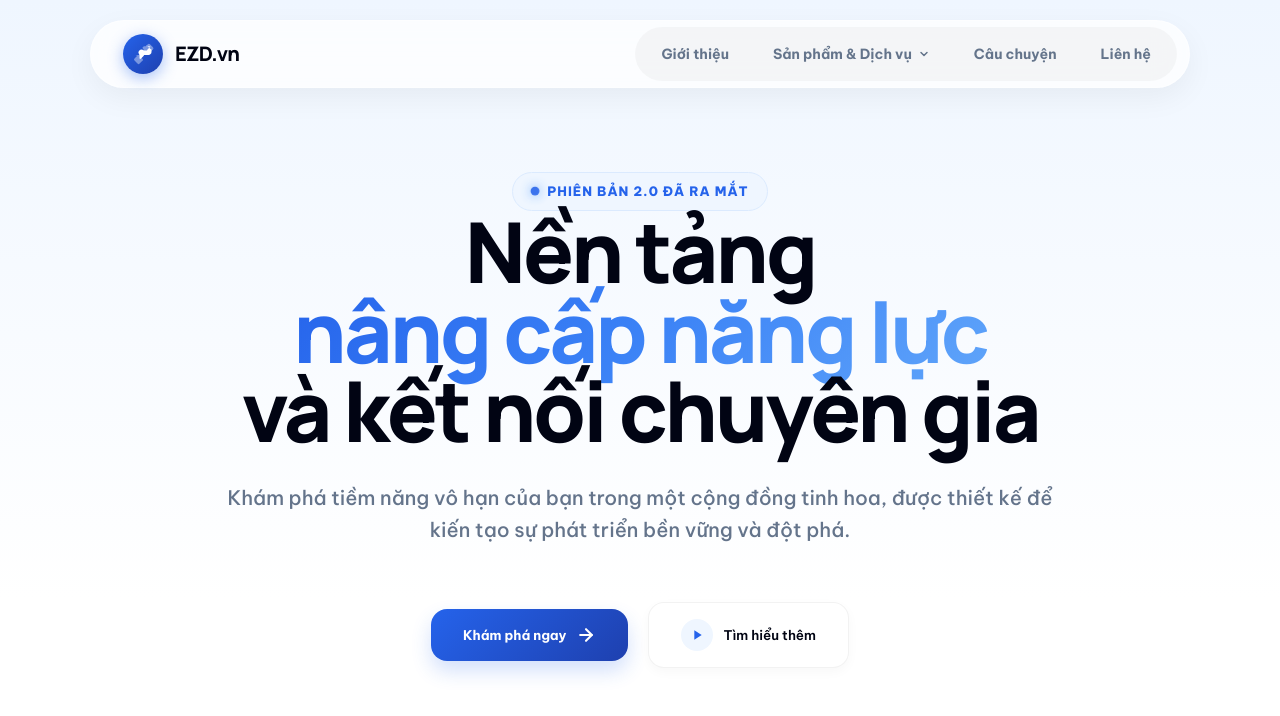
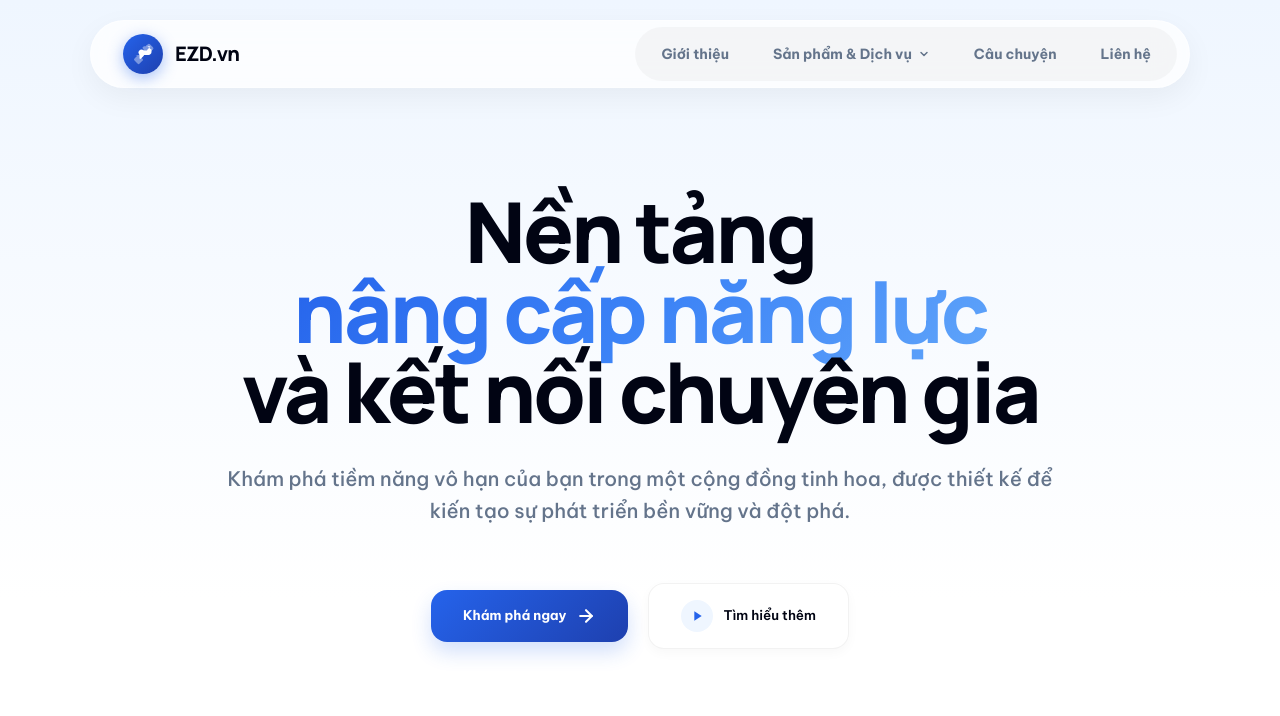
Before and after one commit to ezdproduct/EZDwebsite, a Next.js app: page / in a window 1280 px wide. Shown: the top 716 px of the page. Built offline with nearby package versions, Linux system fonts and the light colour scheme; a web font is replaced by a local one.

Commit message:
Cleanup badges and refine Home hero

```diff
--- a/components/Hero.tsx
+++ b/components/Hero.tsx
@@ -4,10 +4,7 @@ export default function Hero() {
     return (
         <section className={styles.hero}>
             <div className={`${styles.content} fade-in`}>
-                <div className="badge">
-                    <span className="badge-dot"></span>
-                    PHIÊN BẢN 2.0 ĐÃ RA MẮT
-                </div>
+
 
                 <h1 className={styles.title}>
                     Nền tảng <br />
```
